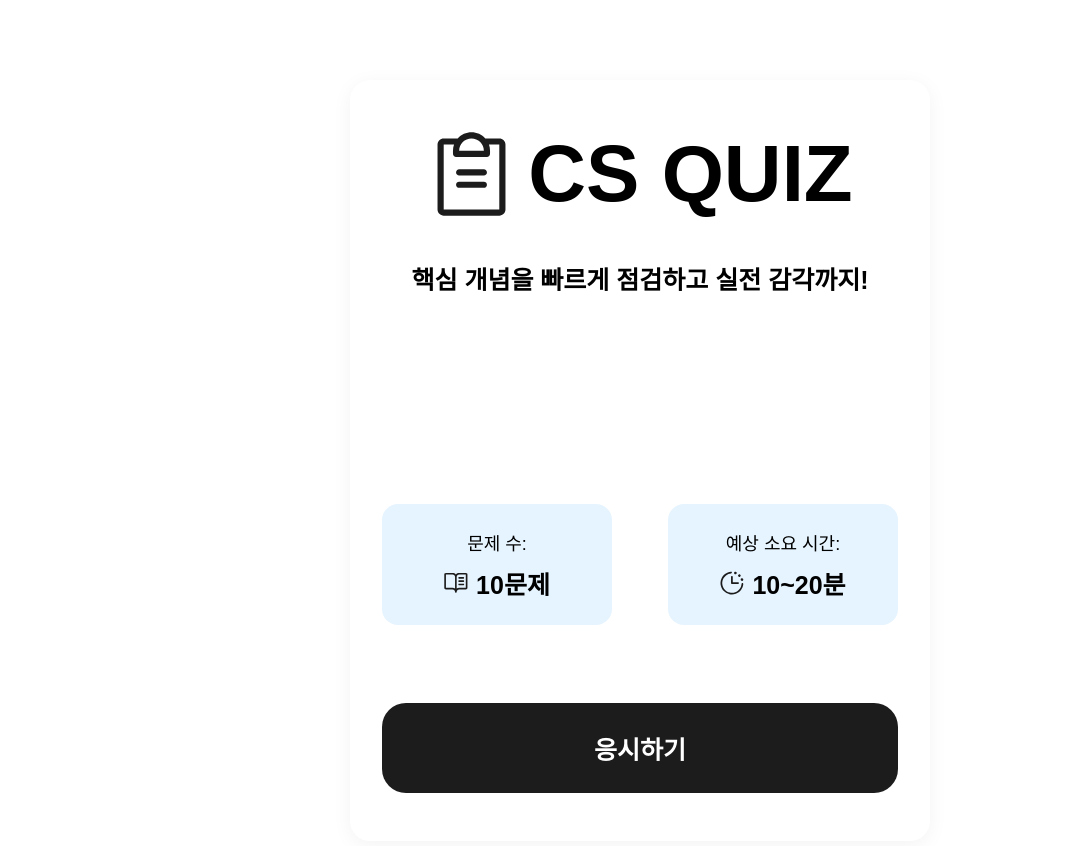
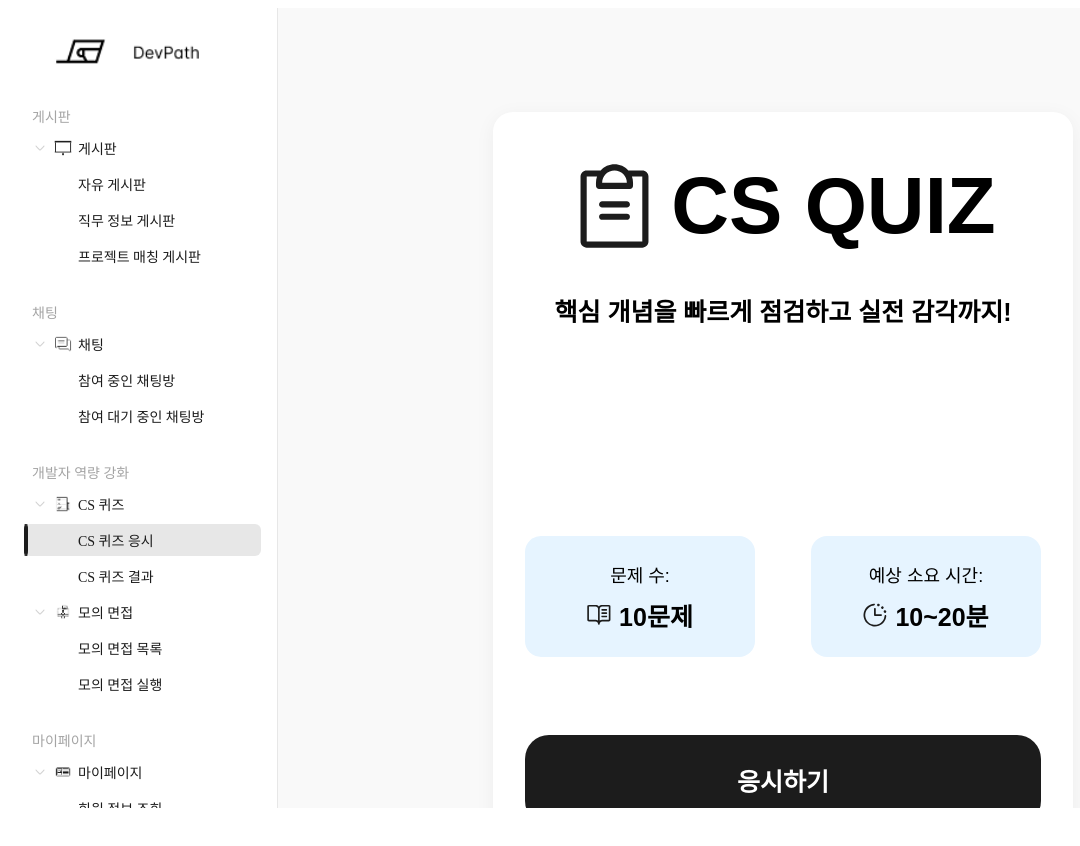
Before and after one commit to be15-FreePath-DevPath/be15-3rd-FreePath-DevPath-FE, a Vue app: page /csquiz in a window 1280 px wide. Shown: the top 846 px of the page, without its empty margins (0-1080 px from the left). After the commit the page ends 816 px from the top, so only its background shows below. Built offline with nearby package versions, Linux system fonts and the light colour scheme.

Commit message:
[feature #9] CsQuiz 부분 공통 컴포넌트 추가

```diff
--- a/src/components/layout/sidebar/SidebarSkillQuizGroup.vue
+++ b/src/components/layout/sidebar/SidebarSkillQuizGroup.vue
@@ -9,7 +9,7 @@
 
     <!-- 하위 메뉴 리스트 컨테이너 -->
     <div v-if="isOpen" class="menu-list">
-      <SidebarItem text="CS 퀴즈 응시" to="/csquiz/solve" />
+      <SidebarItem text="CS 퀴즈 응시" to="/csquiz" />
       <SidebarItem text="CS 퀴즈 결과" to="/csquiz/result" />
     </div>
   </div>
--- a/src/features/csquiz/views/CsQuizMainView.vue
+++ b/src/features/csquiz/views/CsQuizMainView.vue
@@ -1,8 +1,9 @@
 <script setup>
-import { useRouter } from 'vue-router'
+import {useRouter} from 'vue-router'
 import bookIcon from '@/assets/images/csquiz/book.svg'
 import clipboardIcon from '@/assets/images/csquiz/clipboard.svg'
 import clockIcon from '@/assets/images/csquiz/clock.svg'
+import LayoutDefault from '@/components/layout/LayoutDefault.vue'
 
 const router = useRouter()
 
@@ -20,11 +21,12 @@ function goToQuizPage() {
 </script>
 
 <template>
+  <layout-default>
     <div class="cs-quiz-container">
       <!-- 상단 타이틀 -->
       <div class="quiz-header">
         <div class="icon-title-wrapper">
-        <img class="icon-large" :src="clipboardIcon" alt="Clipboard Icon" />
+          <img class="icon-large" :src="clipboardIcon" alt="Clipboard Icon"/>
           <div class="title">CS QUIZ</div>
         </div>
         <div class="subtitle">핵심 개념을 빠르게 점검하고 실전 감각까지!</div>
@@ -35,7 +37,7 @@ function goToQuizPage() {
         <div class="info-card">
           <div class="card-label">문제 수:</div>
           <div class="card-content">
-          <img class="icon" :src="bookIcon" alt="Book Icon" />
+            <img class="icon" :src="bookIcon" alt="Book Icon"/>
             <div class="value">10문제</div>
           </div>
         </div>
@@ -43,7 +45,7 @@ function goToQuizPage() {
         <div class="info-card">
           <div class="card-label">예상 소요 시간:</div>
           <div class="card-content">
-          <img class="icon" :src="clockIcon" alt="Countdown Clock" />
+            <img class="icon" :src="clockIcon" alt="Countdown Clock"/>
             <div class="value">10~20분</div>
           </div>
         </div>
@@ -52,6 +54,7 @@ function goToQuizPage() {
       <!-- 응시 버튼 -->
       <div class="start-button" @click="goToQuizPage">응시하기</div>
     </div>
+  </layout-default>
 </template>
 
 <style scoped>
@@ -63,7 +66,7 @@ function goToQuizPage() {
   width: 516px;
   padding: 48px 32px;
   border-radius: 20px;
-  box-shadow: 0 4px 20px rgba(0,0,0,0.05);
+  box-shadow: 0 4px 20px rgba(0, 0, 0, 0.05);
   font-family: 'Pretendard', sans-serif;
   text-align: center;
   gap: 48px;
--- a/src/features/csquiz/views/CsQuizResultView.vue
+++ b/src/features/csquiz/views/CsQuizResultView.vue
@@ -1,6 +1,7 @@
 <script setup>
-import { useRouter } from 'vue-router'
-import { ref } from 'vue'
+import {useRouter} from 'vue-router'
+import {ref} from 'vue'
+import LayoutDefault from '@/components/layout/LayoutDefault.vue'
 
 const router = useRouter()
 
@@ -40,6 +41,7 @@ const goToMain = () => router.push('/csquiz')
 </script>
 
 <template>
+  <layout-default>
     <div class="result-page">
       <!-- 상단 요약 -->
       <div class="result-summary">
@@ -91,6 +93,7 @@ const goToMain = () => router.push('/csquiz')
         </div>
       </div>
     </div>
+  </layout-default>
 </template>
 
 <style scoped>
--- a/src/features/csquiz/views/TakeCsQuizView.vue
+++ b/src/features/csquiz/views/TakeCsQuizView.vue
@@ -1,12 +1,13 @@
 <script setup>
-import { ref } from 'vue'
-import { useRouter } from 'vue-router'
+import {ref} from 'vue'
+import {useRouter} from 'vue-router'
 import CsQuizCard from '@/features/csquiz/components/CsQuizCard.vue'
+import LayoutDefault from '@/components/layout/LayoutDefault.vue'
 
 const router = useRouter()
 
 const quizList = ref(
-    Array.from({ length: 10 }, (_, i) => ({
+    Array.from({length: 10}, (_, i) => ({
       id: i + 1,
       question: `질문 ${i + 1}`,
       options: ['선택지 1', '선택지 2', '선택지 3', '선택지 4']
@@ -47,6 +48,7 @@ function submitAnswers() {
 </script>
 
 <template>
+  <layout-default>
     <div class="quiz-wrapper">
       <CsQuizCard
           v-for="(quiz, index) in quizList"
@@ -61,6 +63,7 @@ function submitAnswers() {
         <div class="submit-button" @click="submitAnswers">답안 제출</div>
       </div>
     </div>
+  </layout-default>
 </template>
 
 <style scoped>
```
Lines whose indentation alone changed are shown as unchanged.
